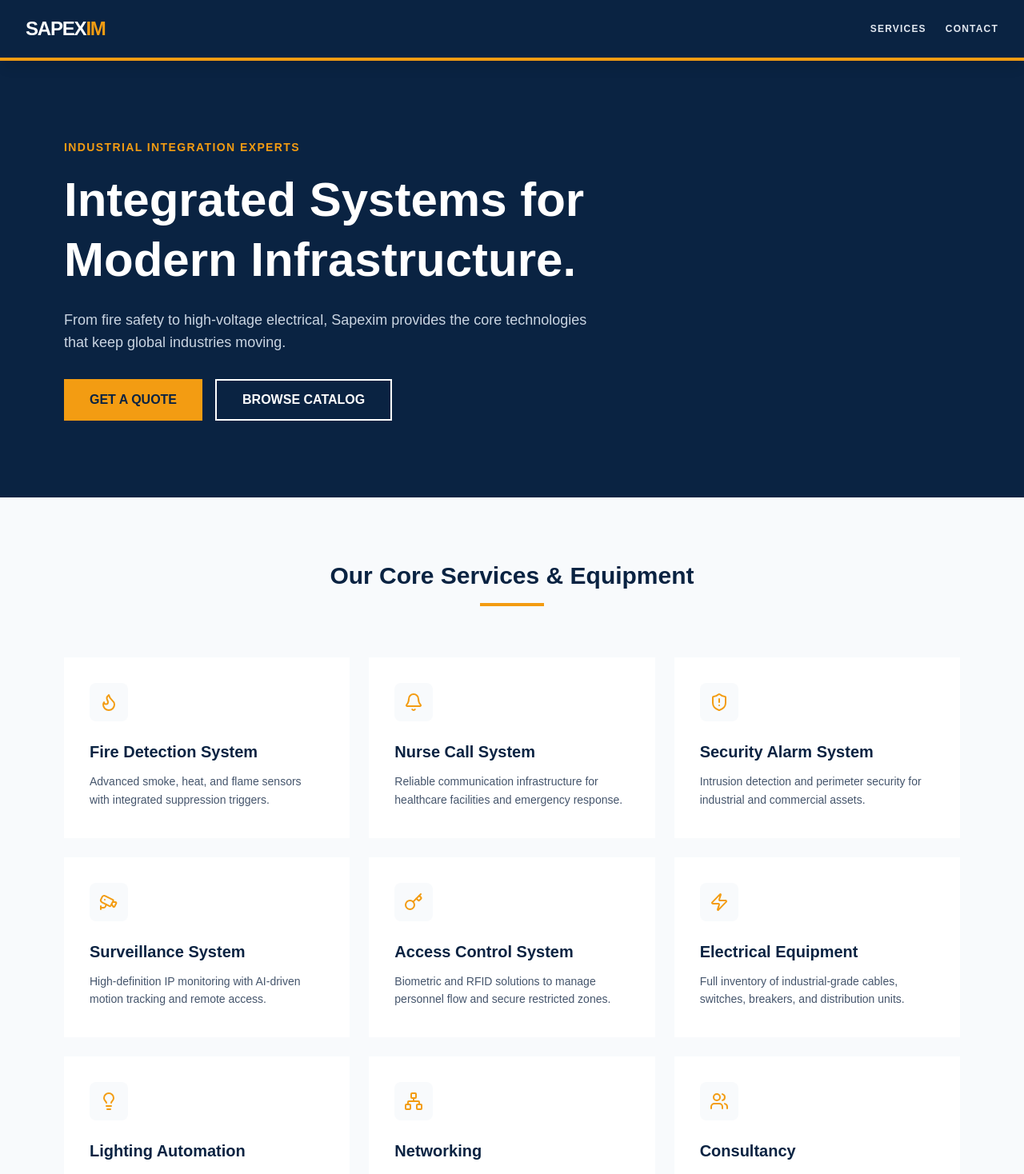
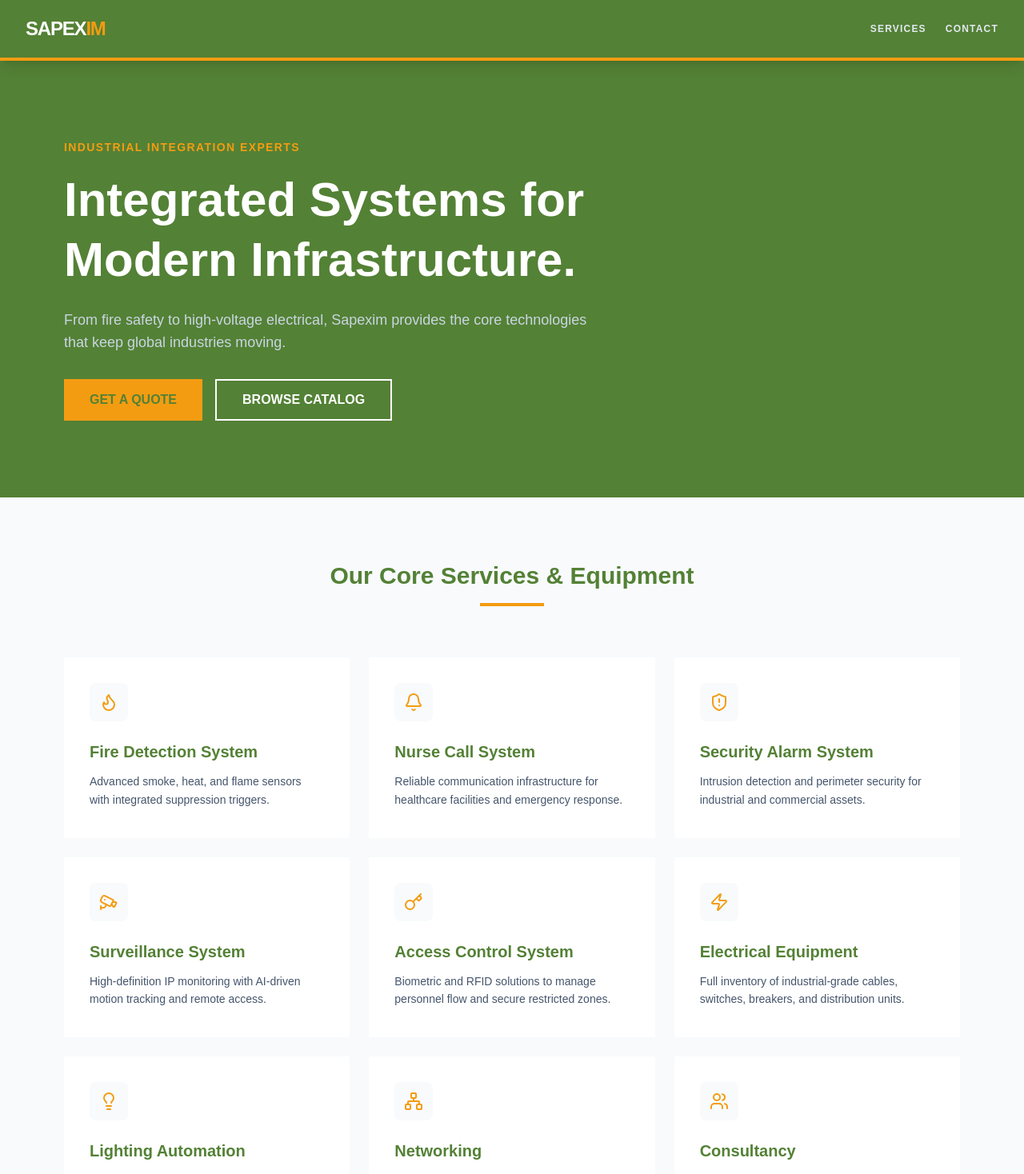
Before and after one commit to umeshraghav/sapexim, a Next.js app: page / in a window 1280 px wide. Shown: the top 1468 px of the page at 80% size. Built offline with nearby package versions, Linux system fonts and the light colour scheme.

Commit message:
updated the colors

```diff
--- a/app/page.tsx
+++ b/app/page.tsx
@@ -27,7 +27,7 @@ export default function Home() {
   return (
     <main className="min-h-screen bg-slate-50">
       {/* Navigation */}
-      <nav className="flex justify-between items-center px-8 py-5 bg-[#0a2342] border-b-4 border-[#f39c12] sticky top-0 z-50 shadow-lg">
+      <nav className="flex justify-between items-center px-8 py-5 bg-[#538135] border-b-4 border-[#f39c12] sticky top-0 z-50 shadow-lg">
         <div className="text-2xl font-black text-white tracking-tighter">
           SAPEX<span className="text-[#f39c12]">IM</span>
         </div>
@@ -38,7 +38,7 @@ export default function Home() {
       </nav>
 
       {/* Hero Section */}
-      <section className="relative py-24 px-8 md:px-20 bg-[#0a2342] text-white">
+      <section className="relative py-24 px-8 md:px-20 bg-[#538135] text-white">
         <div className="max-w-4xl">
           <span className="text-[#f39c12] font-bold tracking-widest uppercase text-sm">Industrial Integration Experts</span>
           <h1 className="text-4xl md:text-6xl font-extrabold mt-4 mb-6 leading-tight">
@@ -48,8 +48,8 @@ export default function Home() {
             From fire safety to high-voltage electrical, Sapexim provides the core technologies that keep global industries moving.
           </p>
           <div className="flex gap-4">
-            <button className="bg-[#f39c12] text-[#0a2342] px-8 py-3 font-bold uppercase hover:bg-white transition">Get a Quote</button>
-            <button className="border-2 border-white px-8 py-3 font-bold uppercase hover:bg-white hover:text-[#0a2342] transition">Browse Catalog</button>
+            <button className="bg-[#f39c12] text-[#538135] px-8 py-3 font-bold uppercase hover:bg-white transition">Get a Quote</button>
+            <button className="border-2 border-white px-8 py-3 font-bold uppercase hover:bg-white hover:text-[#538135] transition">Browse Catalog</button>
           </div>
         </div>
       </section>
@@ -58,17 +58,17 @@ export default function Home() {
       <section id="services" className="py-20 px-8 md:px-20">
         <div className="max-w-7xl mx-auto">
           <div className="mb-16 text-center">
-            <h2 className="text-3xl font-bold text-[#0a2342]">Our Core Services & Equipment</h2>
+            <h2 className="text-3xl font-bold text-[#538135]">Our Core Services & Equipment</h2>
             <div className="h-1 w-20 bg-[#f39c12] mx-auto mt-4"></div>
           </div>
 
           <div className="grid grid-cols-1 md:grid-cols-2 lg:grid-cols-3 gap-6">
             {services.map((service, index) => (
               <div key={index} className="bg-white p-8 border-b-4 border-transparent hover:border-[#f39c12] hover:shadow-2xl transition-all duration-300 flex flex-col items-start group">
-                <div className="text-[#f39c12] mb-6 p-3 bg-slate-50 group-hover:bg-[#0a2342] transition-colors rounded-lg">
+                <div className="text-[#f39c12] mb-6 p-3 bg-slate-50 group-hover:bg-[#538135] transition-colors rounded-lg">
                   {service.icon}
                 </div>
-                <h3 className="text-xl font-bold text-[#0a2342] mb-3">{service.title}</h3>
+                <h3 className="text-xl font-bold text-[#538135] mb-3">{service.title}</h3>
                 <p className="text-slate-600 text-sm leading-relaxed">
                   {service.desc}
                 </p>
@@ -79,7 +79,7 @@ export default function Home() {
       </section>
 
       {/* Contact Section */}
-      <footer id="contact" className="bg-[#0a2342] text-white py-16 px-8">
+      <footer id="contact" className="bg-[#538135] text-white py-16 px-8">
         <div className="max-w-7xl mx-auto flex flex-col md:flex-row justify-between items-center gap-10">
           <div className="text-center md:text-left">
             <h2 className="text-2xl font-bold">Ready to secure your facility?</h2>
--- /dev/null
+++ b/tailwind.config.ts
@@ -0,0 +1,14 @@
+
+const config = {
+  theme: {
+    extend: {
+      colors: {
+        sapexim: {
+          DEFAULT: '#538135',
+          light: 'rgba(83, 129, 53, 0.05)',
+          dark: '#3e6128',
+        },
+      },
+    },
+  },
+}
```
